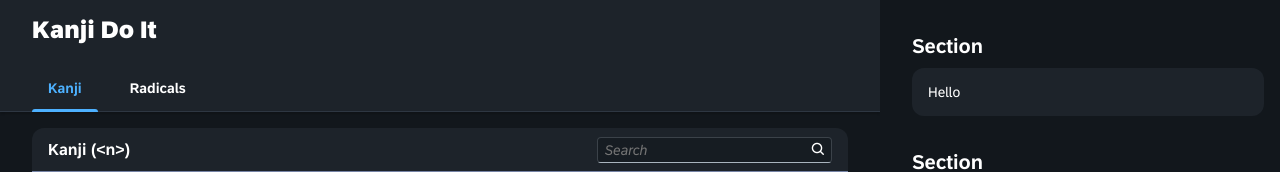
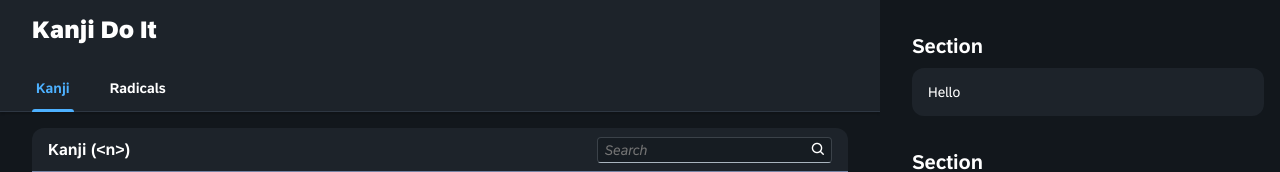
Before and after one commit to baheerpayab/kanjidoit-react, a React (Vite) app: page / in a window 1280 px wide. Shown: the top 172 px of the page. Built offline with nearby package versions, Linux system fonts and the light colour scheme.

Commit message:
fix: make IconTabBar nav bar sticky

```diff
--- a/src/components/IconTabBar/iconTabBar.css
+++ b/src/components/IconTabBar/iconTabBar.css
@@ -6,10 +6,13 @@
 
 .icon-tab-bar__nav-bar {
   display: flex;
-  gap: 1rem;
+  gap: 2rem;
   flex-direction: row;
   box-shadow: var(--sapContent_HeaderShadow);
   background-color: var(--container-background);
+  z-index: 1;
+  position: sticky;
+  top: 0;
 }
 
 .icon-tab-bar__content {
@@ -19,7 +22,7 @@
 .icon-tab-bar__tab {
   width: fit-content;
   font-weight: 700;
-  padding: 1rem;
+  padding: 1rem 0.25rem;
   color: var(--tab-textColor);
   position: relative;
 }
--- a/src/components/IconTabBar/iconTabBar.tsx
+++ b/src/components/IconTabBar/iconTabBar.tsx
@@ -12,11 +12,10 @@ export function IconTabBar({ id, tabs }: { id: string, tabs: IconTab[] }) {
   const [selectedTab, setSelectedTab] = useState(tabs[0].value);
 
   const isSubheaderProvider = useContext(SubheaderContext);
-  console.log(isSubheaderProvider);
 
   return (
-    <div id={id} className="icon-tab-bar">
-      <nav className="icon-tab-bar__nav-bar">
+    <div id={id} className={`icon-tab-bar`}>
+      <nav className={`icon-tab-bar__nav-bar`}>
         {tabs.map((tab) => (
           <div
             className={`icon-tab-bar__tab ${selectedTab === tab.value ? "icon-tab-bar__tab--selected" : ""}`}
```
